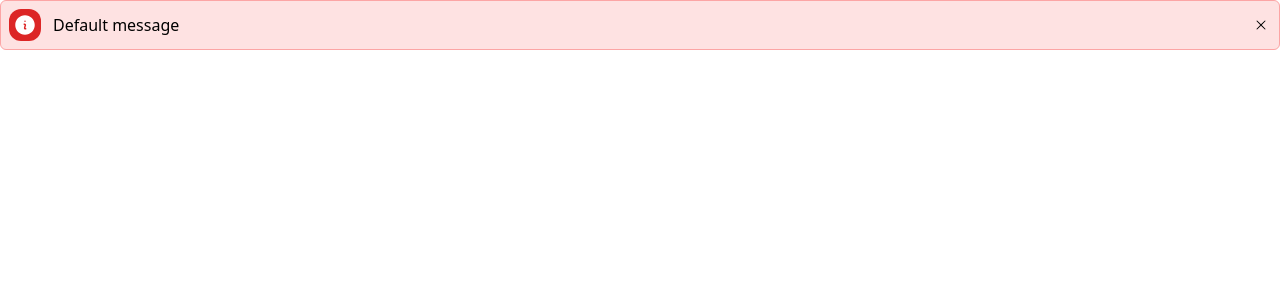
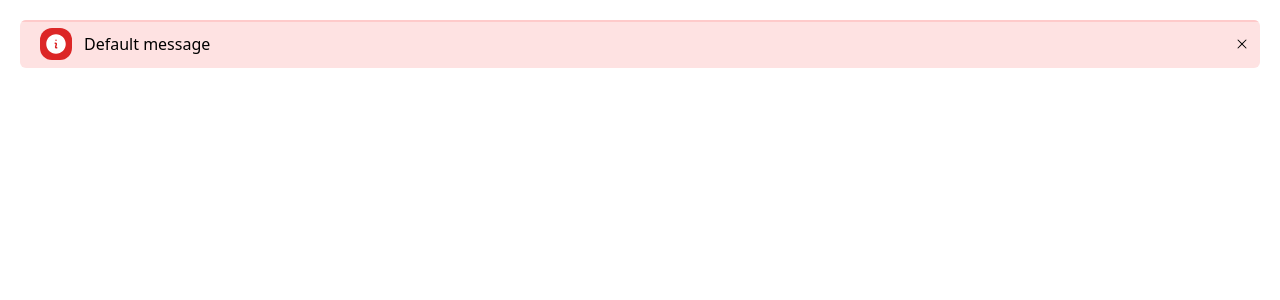
Before and after one commit to Jackson-Vieira/mindmeet-tailwind-training, a Vue app: page / in a window 1280 px wide. Shown: the top 300 px of the page. Built offline with nearby package versions, Linux system fonts and the light colour scheme.

Commit message:
add progressbar in alert component]

```diff
--- a/src/components/alerts/Alert.vue
+++ b/src/components/alerts/Alert.vue
@@ -1,5 +1,12 @@
 <template>
-  <div :class="containerClass">
+  <div class="m-5" :class="containerClass">
+    <div class="absolute left-0 top-0 h-0.5 w-full bg-red-200">
+      <div
+        class="h-0.5 rounded-full bg-red-400"
+        :style="{ width: `${progressPercent}%` }"
+      ></div>
+    </div>
+
     <div>
       <div :class="iconContainerClass">
         <!-- TODO: Change this default icon to and use dinamic render -->
@@ -20,9 +27,11 @@
 <script setup lang="ts">
 import { InformationCircleIcon, XMarkIcon } from '@heroicons/vue/24/solid'
 import { cva } from 'class-variance-authority'
-import { computed, type PropType } from 'vue'
+import { computed, onMounted, ref, type PropType } from 'vue'
 
 type Intent = 'info' | 'success' | 'danger' | 'warning'
+
+const progressPercent = ref(100)
 
 const props = defineProps({
   intent: {
@@ -38,11 +47,18 @@ const props = defineProps({
     validator(value: string) {
       return value.trim().length > 0
     }
+  },
+
+  onClose: {
+    type: Function as PropType<() => void>,
+    default: () => {}
   }
 })
 
 const containerClass = computed(() => {
-  return cva('flex p-2 border rounded-md space-x-3 items-center', {
+  return cva(
+    'relative flex p-2 rounded-md space-x-3 items-center overflow-hidden',
+    {
       variants: {
         intent: {
           info: 'bg-blue-100 border-blue-300',
@@ -51,7 +67,8 @@ const containerClass = computed(() => {
           danger: 'bg-red-100 border-red-300'
         }
       }
-  })({
+    }
+  )({
     intent: props.intent
   })
 })
@@ -70,4 +87,21 @@ const iconContainerClass = computed(() => {
     intent: props.intent
   })
 })
+
+/* Default timeout in miliseconds to close the alert */
+const DEFAULT_ALERT_TIMEOUT = 5000
+
+// TODO: Make a algorithm antialiasing to make the progress bar more smooth
+onMounted(() => {
+  // setup tick function to update progress bar
+  const progressBarInterval = setInterval(() => {
+    progressPercent.value -= 100 / (DEFAULT_ALERT_TIMEOUT / 100)
+
+    // if progress bar is 0, clear interval and close alert
+    if (progressPercent.value <= 0) {
+      clearInterval(progressBarInterval)
+      props.onClose()
+    }
+  }, 100)
+})
 </script>
```
Lines whose indentation alone changed are shown as unchanged.
